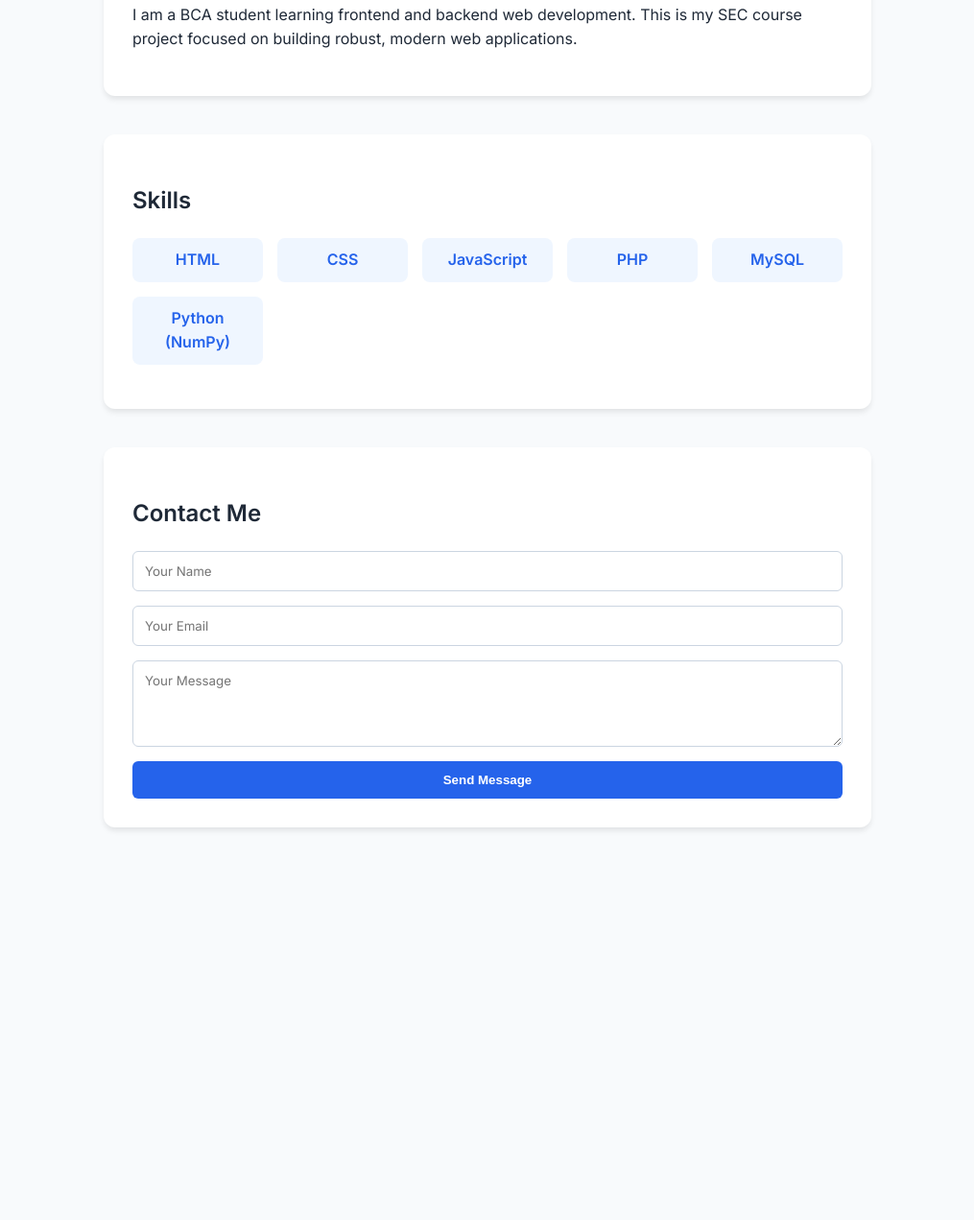
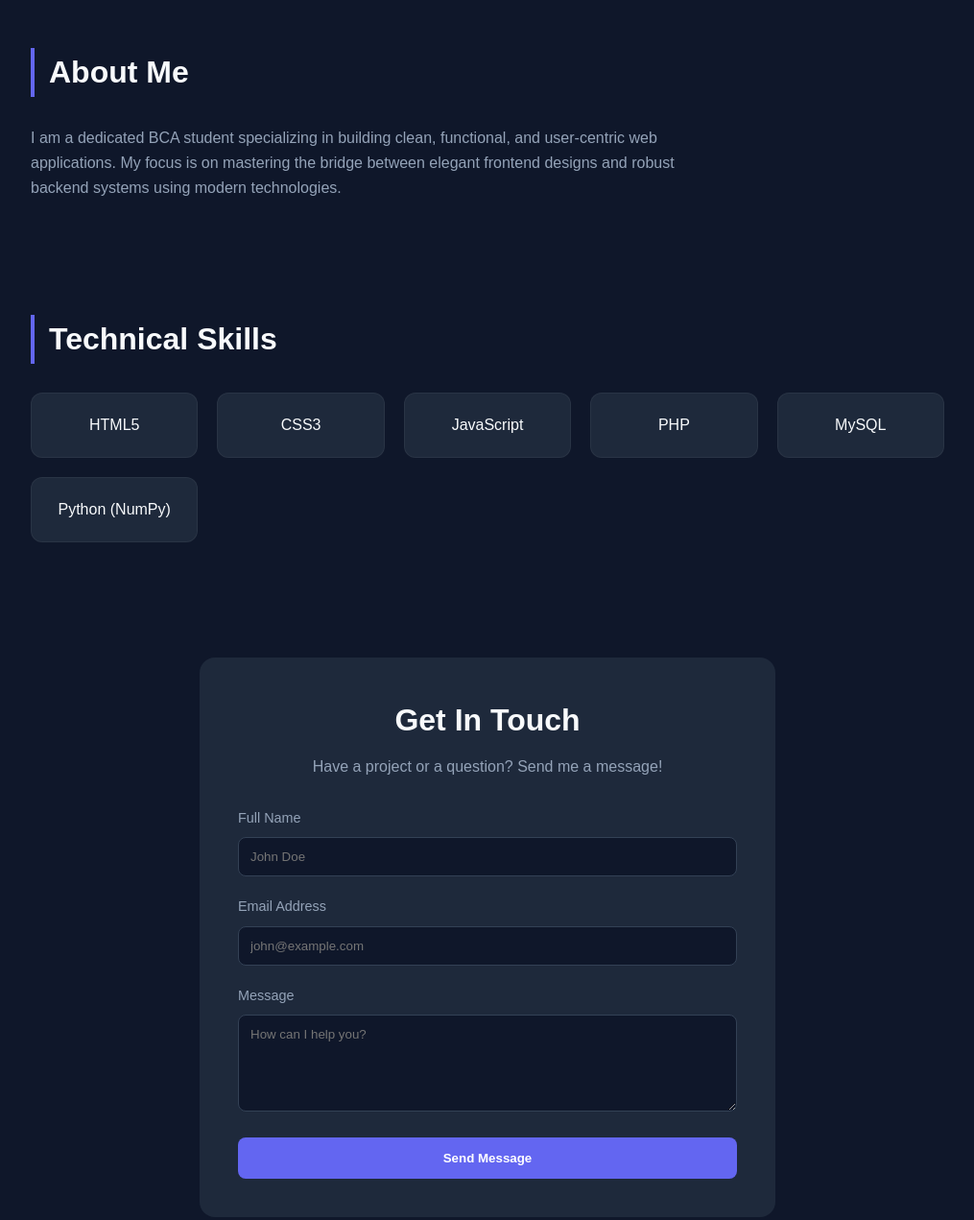
Before and after one commit to AlbinJoseph07/portfolio, a plain HTML site: page index.html in a window 1280 px wide. Shown: the part 428-1699 px from the top of the page at 96% size, without its empty margins (132-1147 px from the left). Before the commit the page ends 1330 px from the top, so only its background shows below. Drawn offline with Linux system fonts and the light colour scheme.

Commit message:
Update index.html

```diff
--- a/index.html
+++ b/index.html
@@ -3,121 +3,197 @@
 <head>
     <meta charset="UTF-8">
     <meta name="viewport" content="width=device-width, initial-scale=1.0">
-    <title>Albin | Portfolio</title>
-    <link href="https://fonts.googleapis.com/css2?family=Inter:wght@300;400;600&display=swap" rel="stylesheet">
+    <title>Albin | Full Stack Developer Portfolio</title>
+    <link href="https://fonts.googleapis.com/css2?family=Plus+Jakarta+Sans:wght@300;400;600;800&display=swap" rel="stylesheet">
     <style>
         :root {
-            --primary: #2563eb;
-            --bg: #ffffff;
-            --text: #1f2937;
-            --secondary: #64748b;
+            --primary: #6366f1; /* Modern Indigo */
+            --bg-dark: #0f172a;
+            --card-bg: #1e293b;
+            --text-main: #f8fafc;
+            --text-dim: #94a3b8;
+        }
+
+        * {
+            box-sizing: border-box;
+            margin: 0;
+            padding: 0;
         }
 
         body {
-            font-family: 'Inter', sans-serif;
-            margin: 0;
-            color: var(--text);
+            font-family: 'Plus+Jakarta+Sans', sans-serif;
+            background-color: var(--bg-dark);
+            color: var(--text-main);
             line-height: 1.6;
-            background-color: #f8fafc;
         }
 
         .container {
-            max-width: 800px;
+            max-width: 1000px;
             margin: 0 auto;
-            padding: 40px 20px;
+            padding: 0 24px;
         }
 
-        header {
-            text-align: center;
-            padding: 60px 0;
-            background: white;
-            border-bottom: 1px solid #e2e8f0;
+        /* Navigation */
+        nav {
+            padding: 2rem 0;
+            display: flex;
+            justify-content: space-between;
+            align-items: center;
         }
 
-        h1 { font-size: 2.5rem; margin: 0; color: var(--primary); }
+        .logo { font-weight: 800; font-size: 1.5rem; letter-spacing: -1px; }
 
-        .subtitle { color: var(--secondary); font-weight: 300; }
-
-        .section { margin-top: 40px; background: white; padding: 30px; border-radius: 12px; box-shadow: 0 4px 6px -1px rgba(0,0,0,0.1); }
-
-        .skills-grid {
-            display: grid;
-            grid-template-columns: repeat(auto-fit, minmax(120px, 1fr));
-            gap: 15px;
-            list-style: none;
-            padding: 0;
+        /* Hero Section */
+        header {
+            padding: 80px 0;
+            text-align: center;
         }
 
-        .skills-grid li {
-            background: #eff6ff;
+        h1 { font-size: 3.5rem; margin-bottom: 10px; font-weight: 800; }
+
+        .badge {
+            background: rgba(99, 102, 241, 0.2);
             color: var(--primary);
-            padding: 10px;
-            border-radius: 8px;
-            text-align: center;
+            padding: 5px 15px;
+            border-radius: 20px;
+            font-size: 0.9rem;
             font-weight: 600;
         }
 
-        .contact-form {
-            display: flex;
-            flex-direction: column;
-            gap: 15px;
+        /* Sections */
+        section { padding: 60px 0; }
+        h2 { font-size: 2rem; margin-bottom: 30px; border-left: 4px solid var(--primary); padding-left: 15px; }
+
+        /* Skills Card Grid */
+        .skills-grid {
+            display: grid;
+            grid-template-columns: repeat(auto-fit, minmax(150px, 1fr));
+            gap: 20px;
         }
 
+        .skill-card {
+            background: var(--card-bg);
+            padding: 20px;
+            border-radius: 12px;
+            text-align: center;
+            border: 1px solid rgba(255,255,255,0.05);
+            transition: transform 0.3s ease;
+        }
+
+        .skill-card:hover {
+            transform: translateY(-5px);
+            border-color: var(--primary);
+        }
+
+        /* Professional Contact Form */
+        .contact-container {
+            background: var(--card-bg);
+            padding: 40px;
+            border-radius: 16px;
+            max-width: 600px;
+            margin: 0 auto;
+        }
+
+        .form-group { margin-bottom: 20px; }
+
+        label { display: block; margin-bottom: 8px; color: var(--text-dim); font-size: 0.9rem; }
+
         input, textarea {
+            width: 100%;
             padding: 12px;
-            border: 1px solid #cbd5e1;
-            border-radius: 6px;
+            background: #0f172a;
+            border: 1px solid #334155;
+            border-radius: 8px;
+            color: white;
             font-family: inherit;
         }
 
-        button {
+        input:focus, textarea:focus {
+            outline: none;
+            border-color: var(--primary);
+        }
+
+        .btn-submit {
             background: var(--primary);
             color: white;
-            padding: 12px;
+            padding: 14px 28px;
             border: none;
-            border-radius: 6px;
+            border-radius: 8px;
+            width: 100%;
+            font-weight: 600;
             cursor: pointer;
-            font-weight: 600;
             transition: opacity 0.2s;
         }
 
-        button:hover { opacity: 0.9; }
+        .btn-submit:hover { opacity: 0.9; }
+
+        footer { text-align: center; padding: 40px; color: var(--text-dim); font-size: 0.8rem; }
     </style>
 </head>
 <body>
 
-    <header>
-        <h1>Hi, I'm Albin</h1>
-        <p class="subtitle">BCA Student | Web Development Learner</p>
-    </header>
+    <div class="container">
+        <nav>
+            <div class="logo">ALBIN.DEV</div>
+        </nav>
 
-    <div class="container">
-        <section class="section">
+        <header>
+            <span class="badge">SEC Course Project</span>
+            <h1>Hi, I'm Albin</h1>
+            <p style="color: var(--text-dim); font-size: 1.2rem;">BCA Student | Full Stack Web Learner</p>
+        </header>
+
+        <section id="about">
             <h2>About Me</h2>
-            <p>I am a BCA student learning frontend and backend web development. This is my SEC course project focused on building robust, modern web applications.</p>
+            <p style="max-width: 700px; color: var(--text-dim);">
+                I am a dedicated BCA student specializing in building clean, functional, and user-centric web applications.
+                My focus is on mastering the bridge between elegant frontend designs and robust backend systems using modern technologies.
+            </p>
         </section>
 
-        <section class="section">
-            <h2>Skills</h2>
-            <ul class="skills-grid">
-                <li>HTML</li>
-                <li>CSS</li>
-                <li>JavaScript</li>
-                <li>PHP</li>
-                <li>MySQL</li>
-                <li>Python (NumPy)</li>
-            </ul>
+        <section id="skills">
+            <h2>Technical Skills</h2>
+            <div class="skills-grid">
+                <div class="skill-card">HTML5</div>
+                <div class="skill-card">CSS3</div>
+                <div class="skill-card">JavaScript</div>
+                <div class="skill-card">PHP</div>
+                <div class="skill-card">MySQL</div>
+                <div class="skill-card">Python (NumPy)</div>
+            </div>
         </section>
 
-        <section class="section">
-            <h2>Contact Me</h2>
-            <form action="https://formsubmit.co/albinjo2025@gmail.com" method="POST" class="contact-form">
-                <input type="text" name="name" placeholder="Your Name" required>
-                <input type="email" name="email" placeholder="Your Email" required>
-                <textarea name="message" rows="4" placeholder="Your Message" required></textarea>
-                <button type="submit">Send Message</button>
-            </form>
+        <section id="contact">
+            <div class="contact-container">
+                <h2 style="border:none; padding:0; text-align:center; margin-bottom:10px;">Get In Touch</h2>
+                <p style="text-align:center; color:var(--text-dim); margin-bottom:30px;">Have a project or a question? Send me a message!</p>
+
+                <form action="https://formsubmit.co/your-email@gmail.com" method="POST">
+                    <input type="hidden" name="_next" value="https://albinjoseph07.github.io/">
+
+                    <div class="form-group">
+                        <label>Full Name</label>
+                        <input type="text" name="name" placeholder="John Doe" required>
+                    </div>
+
+                    <div class="form-group">
+                        <label>Email Address</label>
+                        <input type="email" name="email" placeholder="john@example.com" required>
+                    </div>
+
+                    <div class="form-group">
+                        <label>Message</label>
+                        <textarea name="message" rows="5" placeholder="How can I help you?" required></textarea>
+                    </div>
+
+                    <button type="submit" class="btn-submit">Send Message</button>
+                </form>
+            </div>
         </section>
+
+        <footer>
+            &copy; 2026 Albin Joseph. Built with HTML, CSS, and Passion.
+        </footer>
     </div>
 
 </body>
```
